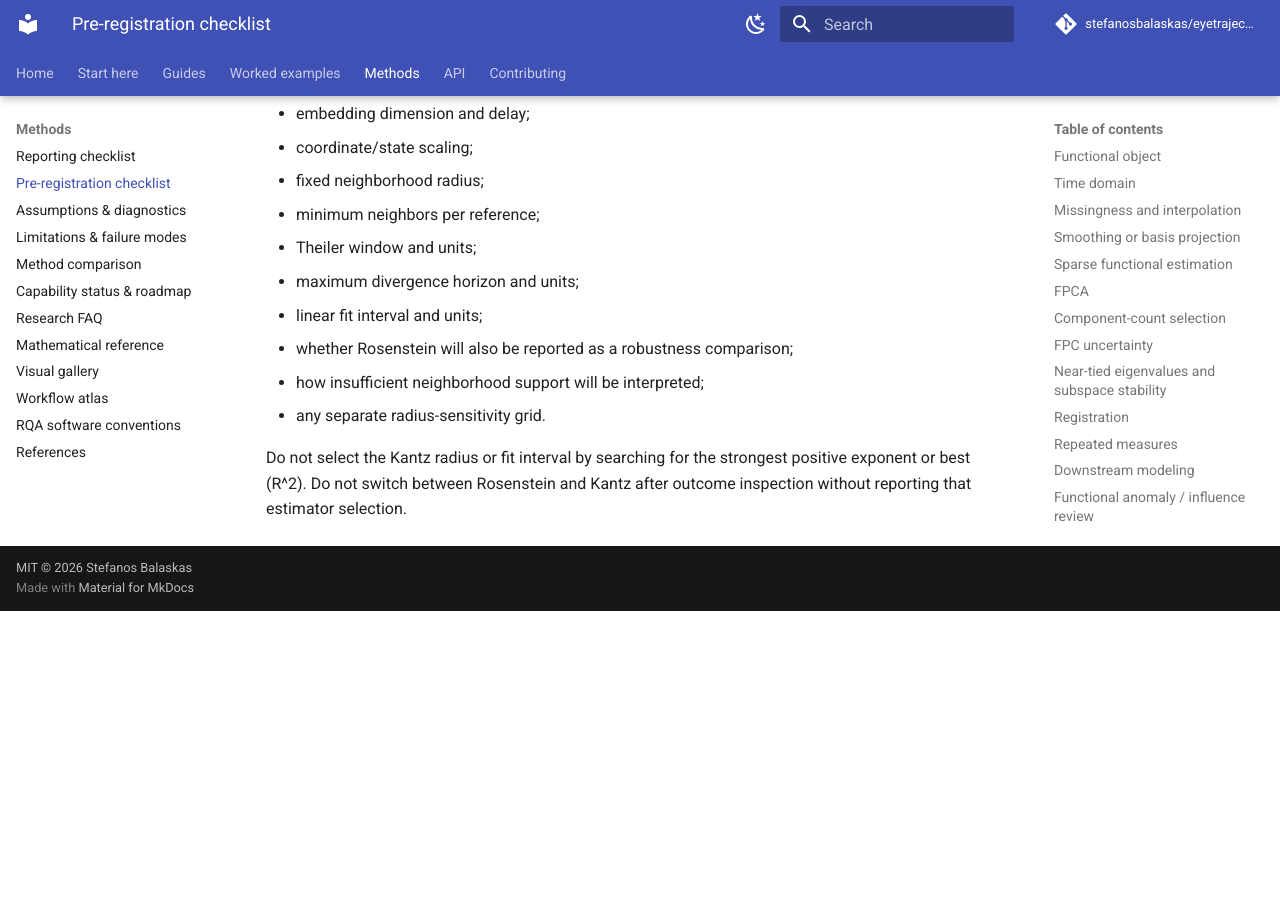
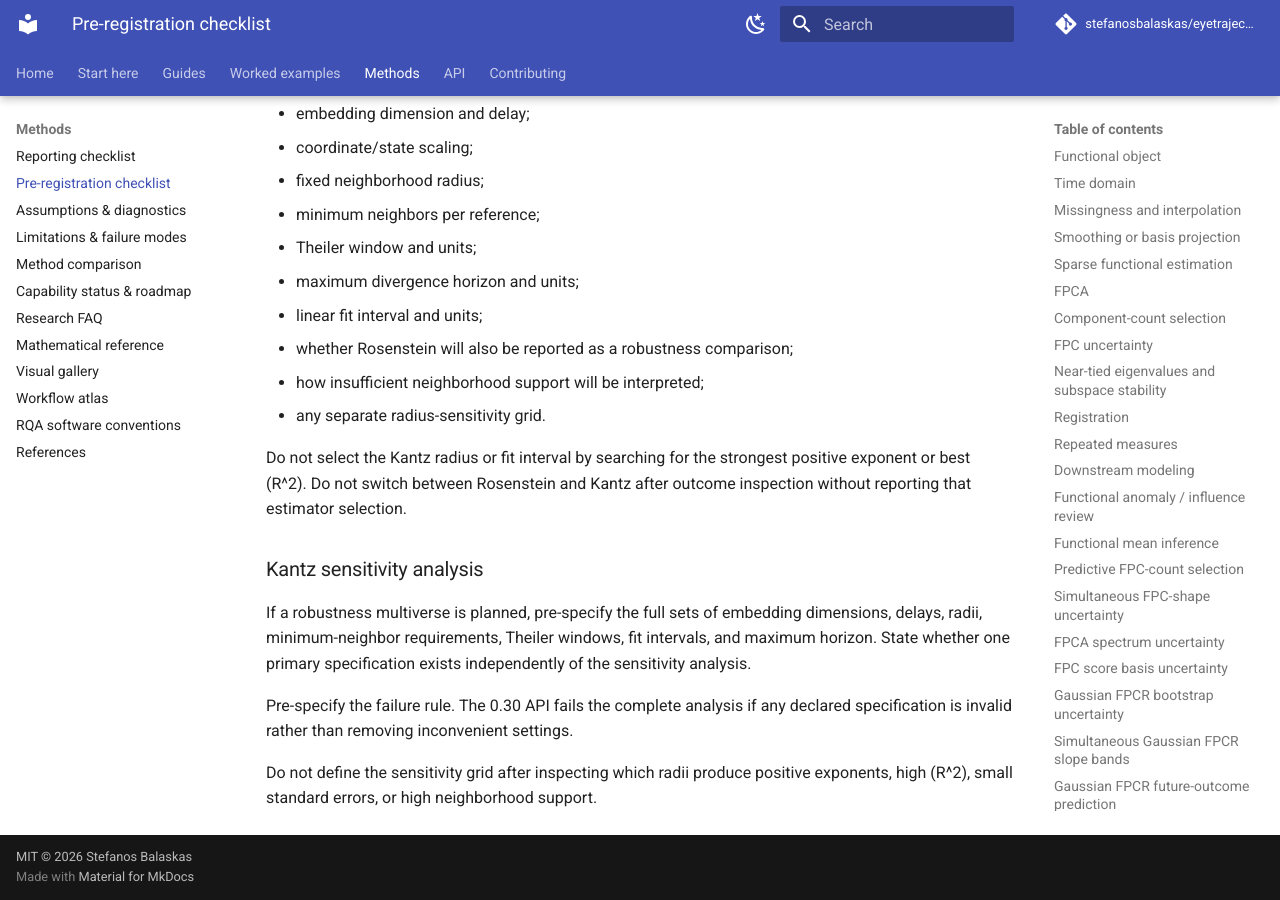
Before and after one commit to stefanosbalaskas/eyetrajectoriespy, an MkDocs documentation site: the page built from docs/methods/preregistration.md, in a window 1280 px wide and 900 px high, scrolled down 16799 px. Built offline with MkDocs 1.6.1 and Material for MkDocs 9.7.7, drawn with Linux system fonts in a browser that asks for light colours; comment, search, counter and statistics services are not loaded; before the commit the page ends 17410 px from its top, so only the background shows below that.

Commit message:
Add Kantz sensitivity preregistration guidance

```diff
--- a/docs/methods/preregistration.md
+++ b/docs/methods/preregistration.md
@@ -554,3 +554,12 @@
 - any separate radius-sensitivity grid.
 
 Do not select the Kantz radius or fit interval by searching for the strongest positive exponent or best (R^2). Do not switch between Rosenstein and Kantz after outcome inspection without reporting that estimator selection.
+
+
+### Kantz sensitivity analysis
+
+If a robustness multiverse is planned, pre-specify the full sets of embedding dimensions, delays, radii, minimum-neighbor requirements, Theiler windows, fit intervals, and maximum horizon. State whether one primary specification exists independently of the sensitivity analysis.
+
+Pre-specify the failure rule. The 0.30 API fails the complete analysis if any declared specification is invalid rather than removing inconvenient settings.
+
+Do not define the sensitivity grid after inspecting which radii produce positive exponents, high (R^2), small standard errors, or high neighborhood support.
```
